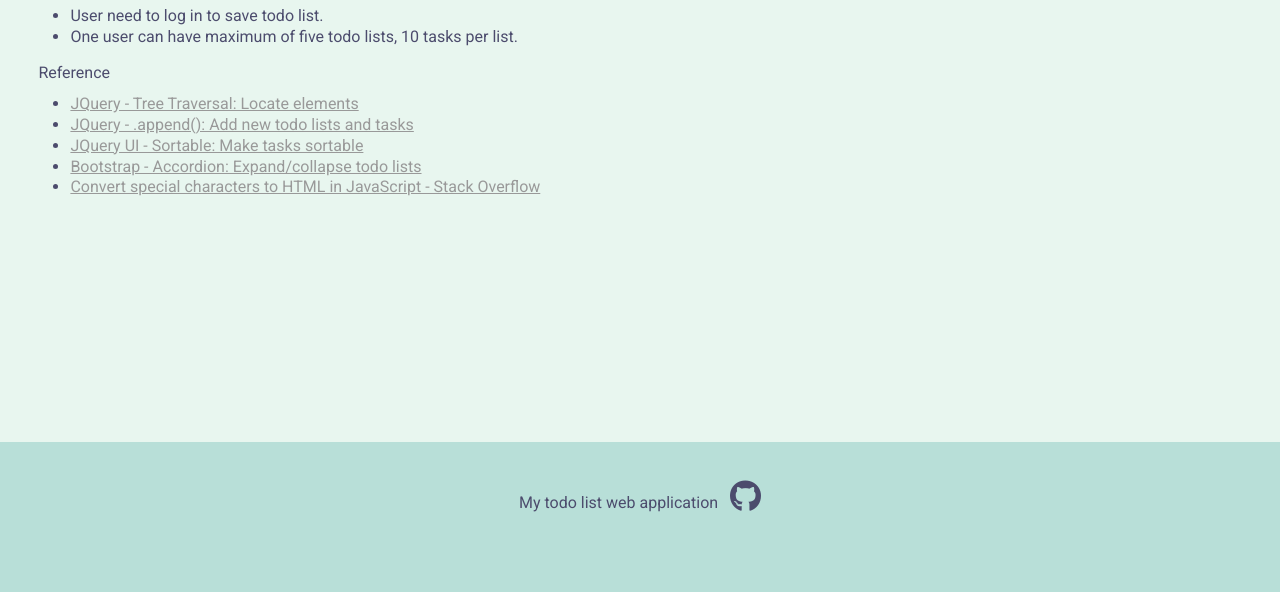
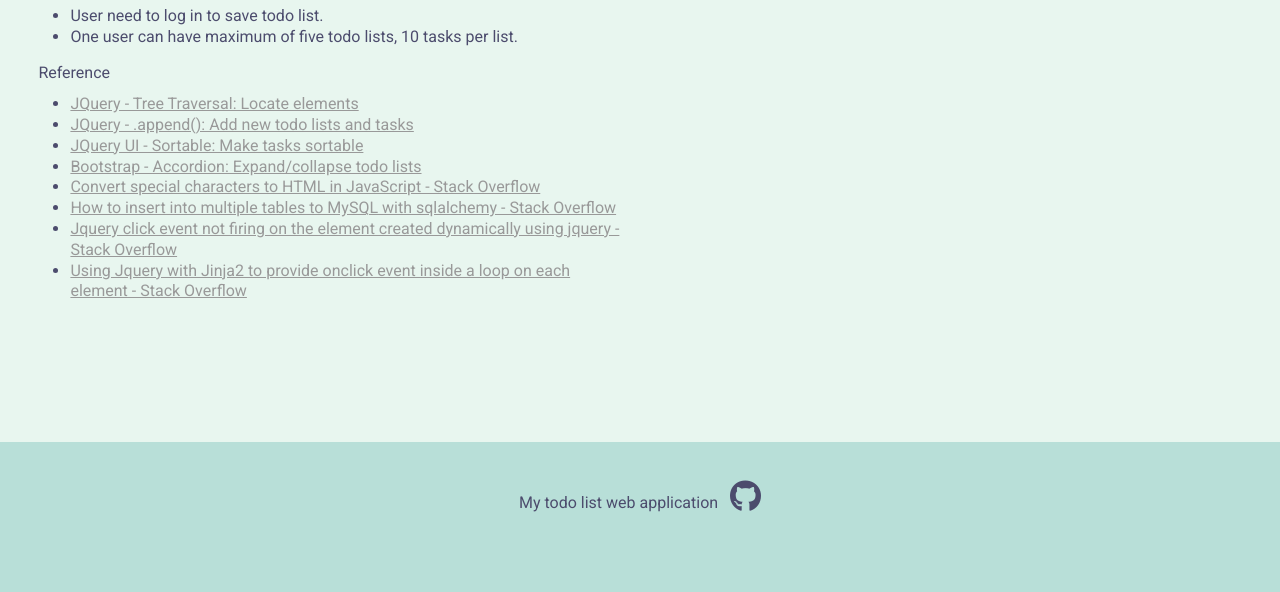
Before and after one commit to cloverwhale/day88-Todo-List, a Flask app: page /about in a window 1280 px wide. Shown: the part 208-800 px from the top of the page. Run offline with Flask 2, Linux system fonts and the light colour scheme; some libraries are stand-ins or nearby versions.

Commit message:
Add more references links

```diff
--- a/templates/about.html
+++ b/templates/about.html
@@ -22,10 +22,11 @@
                     <li><a href="https://jqueryui.com/sortable/">JQuery UI - Sortable: Make tasks sortable</a></li>
                     <li><a href="https://getbootstrap.com/docs/5.2/components/accordion/">Bootstrap - Accordion: Expand/collapse todo lists</a></li>
                     <li><a href="https://stackoverflow.com/questions/784586/convert-special-characters-to-html-in-javascript">Convert special characters to HTML in JavaScript - Stack Overflow</a></li>
+                    <li><a href="https://stackoverflow.com/questions/27736122/how-to-insert-into-multiple-tables-to-mysql-with-sqlalchemy">How to insert into multiple tables to MySQL with sqlalchemy - Stack Overflow</a></li>
+                    <li><a href="https://stackoverflow.com/questions/22610042/jquery-click-event-not-firing-on-the-element-created-dynamically-using-jquery">Jquery click event not firing on the element created dynamically using jquery - Stack Overflow</a></li>
+                    <li><a href="https://stackoverflow.com/questions/13423646/using-jquery-with-jinja2-to-provide-onclick-event-inside-a-loop-on-each-element">Using Jquery with Jinja2 to provide onclick event inside a loop on each element - Stack Overflow</a></li>
                 </ul>
-
             </div>
-
         </div>
     </div>
 </div>
```
Also changed, not shown: README.md.
